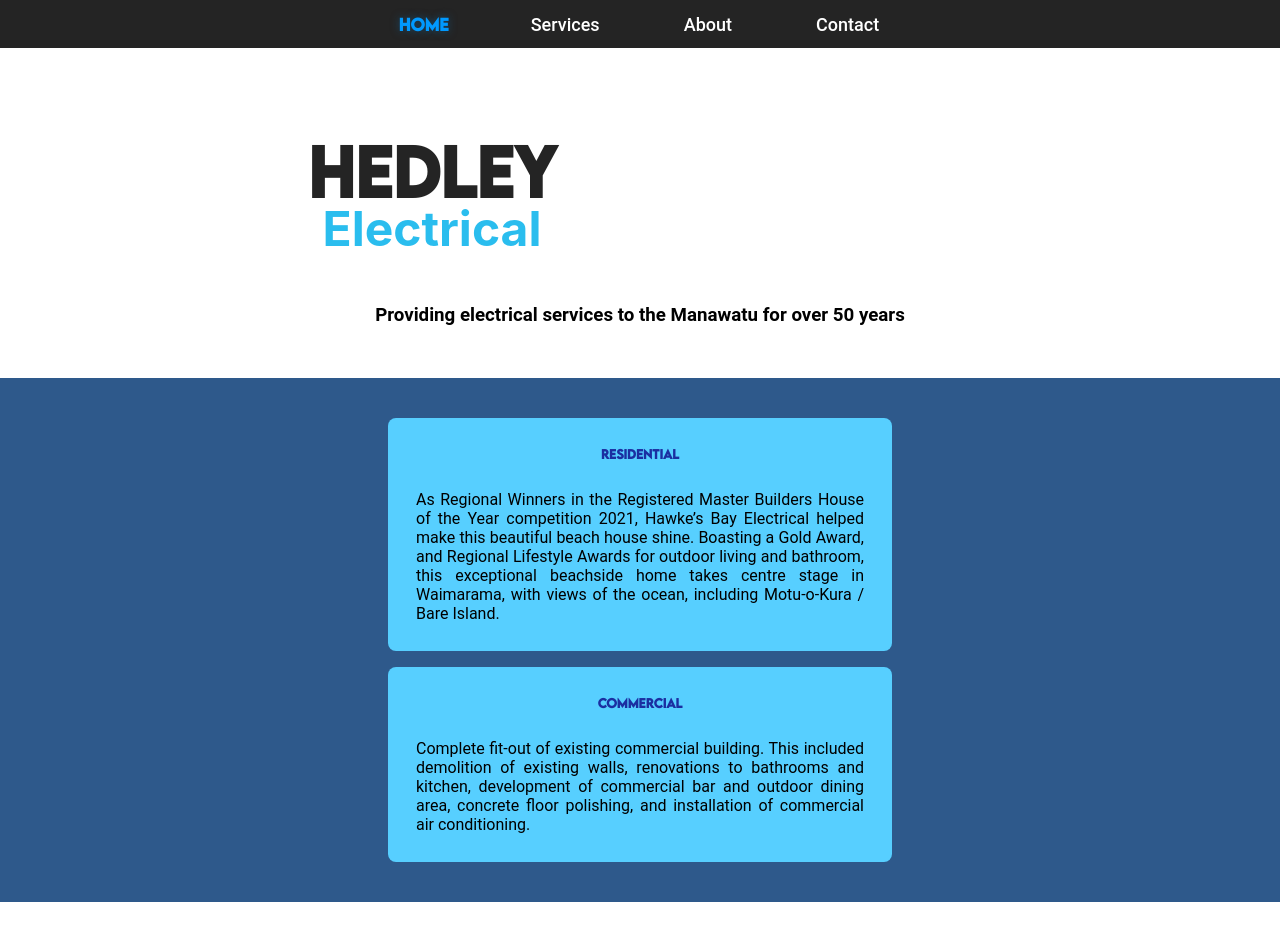
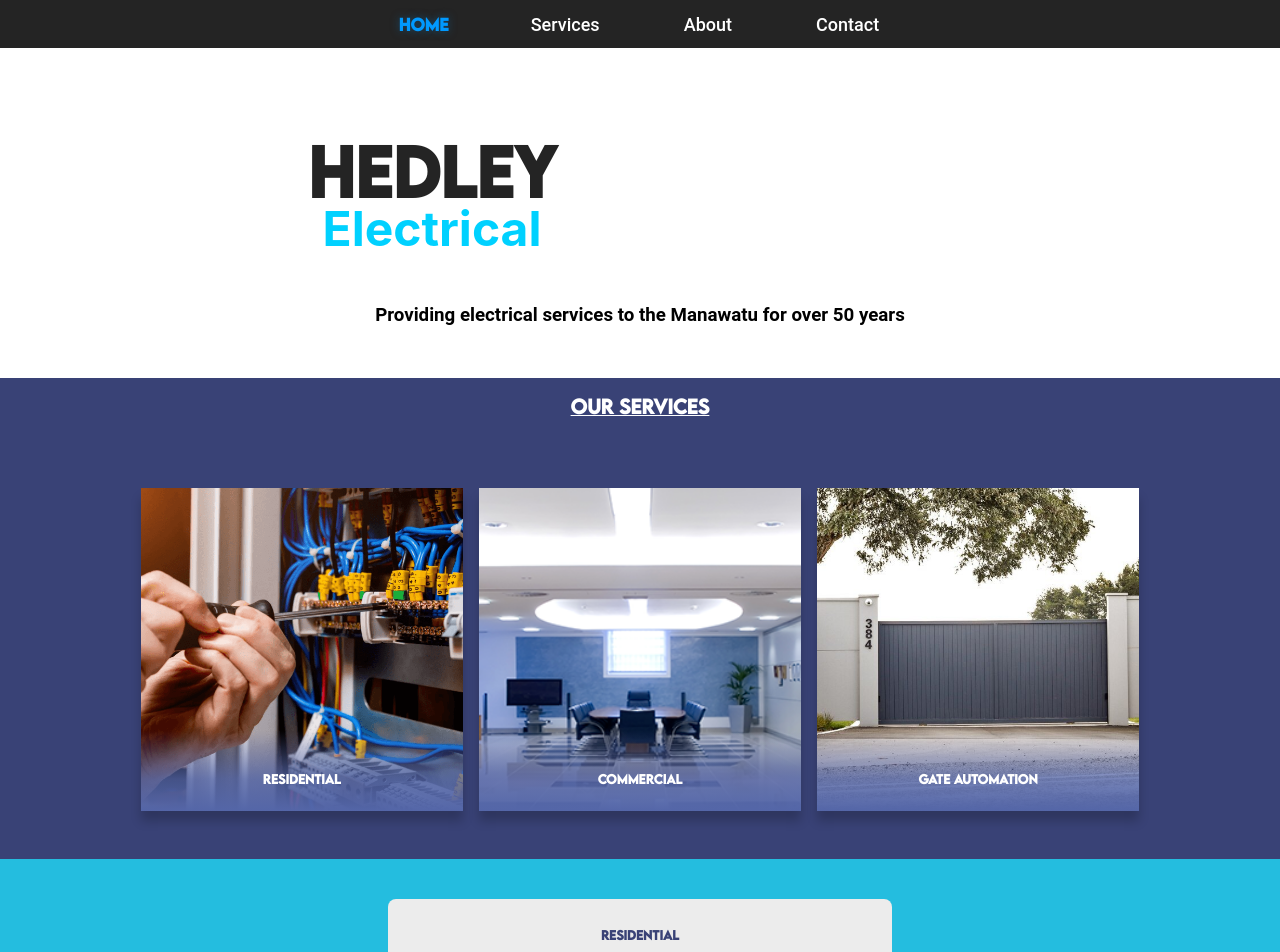
Before and after one commit to WillMorrisnz/hedley-electrical, a React (Create React App) app: page / in a window 1280 px wide. Shown: the top 952 px of the page. Before the commit the page ends 902 px from the top, so only its background shows below. Built offline with nearby package versions, Linux system fonts and the light colour scheme.

Commit message:
Style improvements

```diff
--- a/src/App.css
+++ b/src/App.css
@@ -3,7 +3,29 @@
   min-width: 350px
 }
 
+/* Font Imports */
+
 @import url('https://fonts.googleapis.com/css2?family=Roboto&display=swap');
+@font-face {
+  font-family: 'lemonmilk';
+  src: url('assets/LEMONMILK-Medium.woff2') format('woff2');
+  font-weight: 300;
+}
+
+/* Font Classes */
+
+.lemon {
+  font-family: 'lemonmilk';
+  padding-bottom: var(--padding);
+  margin-bottom: 0;
+}
+
+.text-white {
+  color: white;
+  text-decoration: underline;
+}
+
+/* Variables */
 
 .App-header {
   background-color: #282c34;
@@ -17,18 +39,45 @@
 }
 
 :root{
-  --clr-primary: #2abdee;
-  --clr-contrast: #7e7e7e;
-  --clr-dark: #fafafa;
-  --clr-light: #7AC7E1;
-  --clr-accent: #33b4db;
+  --clr-medium-blue: #24BDDF;
+  --clr-bright-blue: #00D1FF;
+  --clr-dark: #394276;
+  --clr-medium-white: rgb(236, 236, 236);
+
   --clr-charcoal: #242424;
 
-  --padding: 1em;
-  --max-width: 80%;
+  --padding: 2em;
+  --max-width: min(80%, 70em);
 }
 
-/* Nav Content */
+/* Background classes */
+
+.background-medium-blue {
+  background-color: var(--clr-medium-blue);
+}
+
+.background-bright-blue {
+  background-color: var(--clr-bright-blue);
+}
+
+.background-dark {
+  padding: 1em;
+  background-color: var(--clr-dark);
+}
+
+/* Gradients */
+
+.blue_gradient {
+  width: 100%;
+  height: 100%;
+  align-self: end;
+  max-height: 5em;
+  z-index: 1000;
+  min-height: 2em;
+  background: linear-gradient(180deg, #00000000 0%, #5466a8cc 60%, #5466A8);
+}
+
+/* Nav Styling */
 
 nav {
   display: flex;
@@ -92,8 +141,6 @@
   height: 100%;
 }
 
-
-
 .nav-item {
   text-decoration: none;
   display: inline-block;
@@ -111,8 +158,7 @@
   text-decoration: none;
   display: inline-block;
   padding: 1em;
-/*
-  font-family: 'Roboto', sans-serif; */
+
   font-family: 'lemonmilk';
   font-weight: 900;
   font-size: medium;
@@ -121,12 +167,6 @@
 }
 
 /* Landing Page */
-
-@font-face {
-  font-family: 'lemonmilk';
-  src: url('assets/LEMONMILK-Medium.woff2') format('woff2');
-  font-weight: 300;
-}
 
 .title {
   margin-top: 0;
@@ -137,24 +177,10 @@
 }
 
 .sub-title {
-  color: var(--clr-primary);
+  color: var(--clr-bright-blue);
   font-size: 3rem;
   margin-top: -1rem;
   margin-bottom: 0em;
-  /* text-shadow: 0 0 5px var(--clr-light); */
-}
-
-.background-primary {
-  background-color: var(--clr-accent);
-}
-
-.background-dark {
-  background-color: var(--clr-charcoal);
-}
-
-.backdrop {
-  padding: 2em 0;
-  background-color: rgb(46, 89, 139);
 }
 
 .header {
@@ -171,11 +197,6 @@
   margin: 0 auto;
 }
 
-.spacer {
-  background-color: var(--clr-charcoal);
-}
-
-
 /* Utility */
 
 img{
@@ -183,51 +204,27 @@
   object-fit: fill;
 }
 
+.container {
+  max-width: var(--max-width);
+  margin: 0 auto;
+}
+
 section{
   padding-top: 2em;
   padding-bottom: 2em;
 }
 
+h4 {
+  font-size: .75rem;
+}
+
+/* Flex Box */
+
 .flex {
   display: flex;
 }
 
-.template-grid {
-  gap: .5em;
-  margin: 0 auto;
-  margin-top: 2em;
-  display: grid;
-  max-width: 80%;
-  grid-template-columns:
-    repeat(auto-fit, minmax(10rem, 1fr));
-}
-
-.card__content {
-  align-self: end;
-  margin: 0.5rem 0.5rem 0;
-  padding: 0;
-  z-index: 1000;
-  color: white;
-}
-
-.blue_gradient {
-  width: 100%;
-  height: 100%;
-  align-self: end;
-  max-height: 5rem;
-  z-index: 1000;
-  min-height: 2em;
-  background: linear-gradient(180deg, rgba(0,0,0,0) 0%, rgba(50,97,177,0.6) 30%, rgba(50,97,177,1) 70%);
-}
-
-.card__img {
-  width: 100%;
-  aspect-ratio: 1 / 1.25;
-  object-fit: cover;
-  z-index: 1000;
-}
-
-.flex-item {
+.col{
   width: 100%;
 }
 
@@ -238,9 +235,31 @@
   justify-content: center;
 }
 
-.container {
+.row > .col {
+margin: 0.5em;
+}
+
+.flex-item {
+  width: 100%;
+}
+
+/* Grid */
+
+.template-grid {
+  gap: 1em;
+  margin: 0 auto;
+  display: grid;
   max-width: var(--max-width);
-  margin: 0 auto;
+  grid-template-columns:
+    repeat(auto-fit, minmax(8rem, 1fr));
+}
+
+.card__content {
+  align-self: end;
+  margin: 0.5rem 0.5rem 0;
+  padding: 0;
+  z-index: 1000;
+  color: white;
 }
 
 .stacked {
@@ -252,14 +271,14 @@
   grid-row: 1 / 2;
 }
 
-
-.col{
+.card__img {
   width: 100%;
+  aspect-ratio: 1 / 1;
+  object-fit: cover;
+  z-index: 1000;
 }
 
-.row > .col {
-margin: 0.5em;
-}
+/* Styling */
 
 .card-p {
   font-family: 'Roboto', sans-serif;
@@ -274,23 +293,13 @@
   background-color: white;
   color: rgb(0, 136, 221);
 
-  box-shadow: 5px 10px 10px rgba(0, 0, 0, 0.452);
-
-  border:  rgb(0, 136, 221);
-  border-width: unset;
-  border-style: solid;
+  box-shadow: 0 10px 10px rgba(0, 0, 0, 0.2);
 }
 
 .card {
   max-width: min(max(var(--max-width), 20em), 30em);
-  background-color: rgb(87, 207, 255);
+  background-color: var(--clr-medium-white);
   border-radius: .5em;
   padding: 0.75em;
-  color: rgb(27, 47, 161);
+  color: var(--clr-dark);
 }
-
-.lemon {
-  font-family: 'lemonmilk';
-  padding-bottom: var(--padding);
-  font-size: .75rem;
-}
--- /dev/null
+++ b/src/components/services.js
@@ -0,0 +1,34 @@
+import React from 'react';
+import image from '../assets/images/image0.png'
+import image1 from '../assets/images/image1.png'
+import image2 from '../assets/images/image2.jpeg'
+
+const Services = () => {
+    return(
+    <section className='template-grid'>
+        <div className='card-outline stacked'>
+            <img className='card__img' src={image}></img>
+            <div className='blue_gradient'></div>
+            <div className='card__content'>
+                <h4 className='lemon'>Residential</h4>
+            </div>
+        </div>
+        <div className='card-outline stacked'>
+            <img className='card__img' src={image1}></img>
+            <div className='blue_gradient'></div>
+            <div className='card__content'>
+                <h4 className='lemon'>Commercial</h4>
+            </div>
+        </div>
+        <div className='card-outline stacked'>
+            <img className='card__img' src={image2}></img>
+            <div className='blue_gradient'></div>
+            <div className='card__content'>
+                <h4 className='lemon'>Gate Automation</h4>
+            </div>
+        </div>
+    </section>
+    )
+}
+
+export default Services
--- a/src/pages/landingPage.js
+++ b/src/pages/landingPage.js
@@ -1,4 +1,5 @@
 import React from 'react';
+import Services from '../components/services';
 
 const LandingPage = () => {
     const projects = [
@@ -22,7 +23,6 @@
                 <div className='header'>
                     <h1 className='title'>Hedley</h1>
                     <h2 className='sub-title'>Electrical</h2>
-
                 </div>
                 <div>
                 <h3>Providing electrical services to the Manawatu for over 50 years</h3>
@@ -30,7 +30,13 @@
             </section>
             <br className='spacer'></br>
 
-            <section className='backdrop' >
+            <div className='background-dark'>
+                <h3 className='lemon text-white'>Our Services</h3>
+                <Services></Services>
+            </div>
+
+
+            <section className='background-medium-blue' >
                 <div className='container row'>
                     {projects.map((project) => {
                         return(
@@ -43,6 +49,8 @@
                 </div>
             </section>
 
+
+
         </div>
     )
 }
--- a/src/pages/servicesPage.js
+++ b/src/pages/servicesPage.js
@@ -5,7 +5,7 @@
 
 const ServicesPage = () => {
     return (
-        <section className='template-grid'>
+        <div className='template-grid'>
             <div className='card-outline stacked'>
                 <img className='card__img' src={image}></img>
                 <div className='blue_gradient'></div>
@@ -27,7 +27,7 @@
                     <h4 className='lemon'>Gate Automation</h4>
                 </div>
             </div>
-        </section>
+        </div>
     )
 }
 
```
